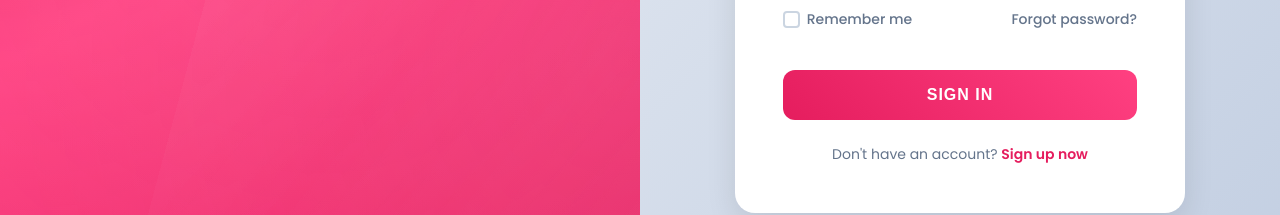
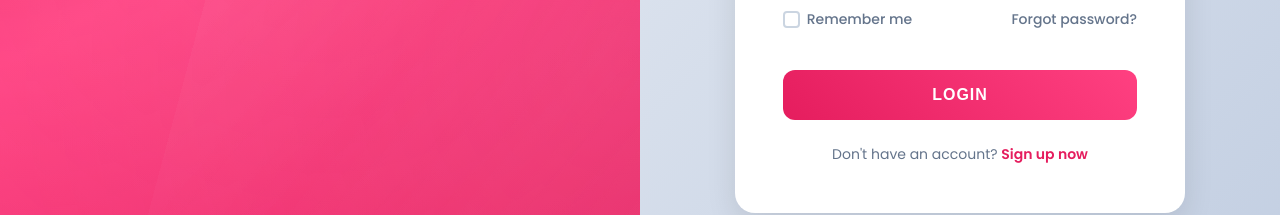
Before and after one commit to mixck20/uacs-fe, a React (Vite) app: page /login in a window 1280 px wide. Shown: the part 517-732 px from the top of the page. Built offline with nearby package versions, Linux system fonts and the light colour scheme.

Commit message:
Change 'Sign In' to 'Login' across authentication components

```diff
--- a/src/components/Login.jsx
+++ b/src/components/Login.jsx
@@ -194,7 +194,7 @@ const Login = ({ onLogin }) => {
             type="submit"
             disabled={isLoading}
           >
-            {isLoading ? 'Signing in...' : 'Sign In'}
+            {isLoading ? 'Logging in...' : 'Login'}
           </button>
 
           <div style={{
--- a/src/components/Signup.jsx
+++ b/src/components/Signup.jsx
@@ -418,7 +418,7 @@ const Signup = () => {
                   }}
                   className="signup-link"
                 >
-                  Sign in now
+                  Login now
                 </span>
               </div>
             </form>
```
